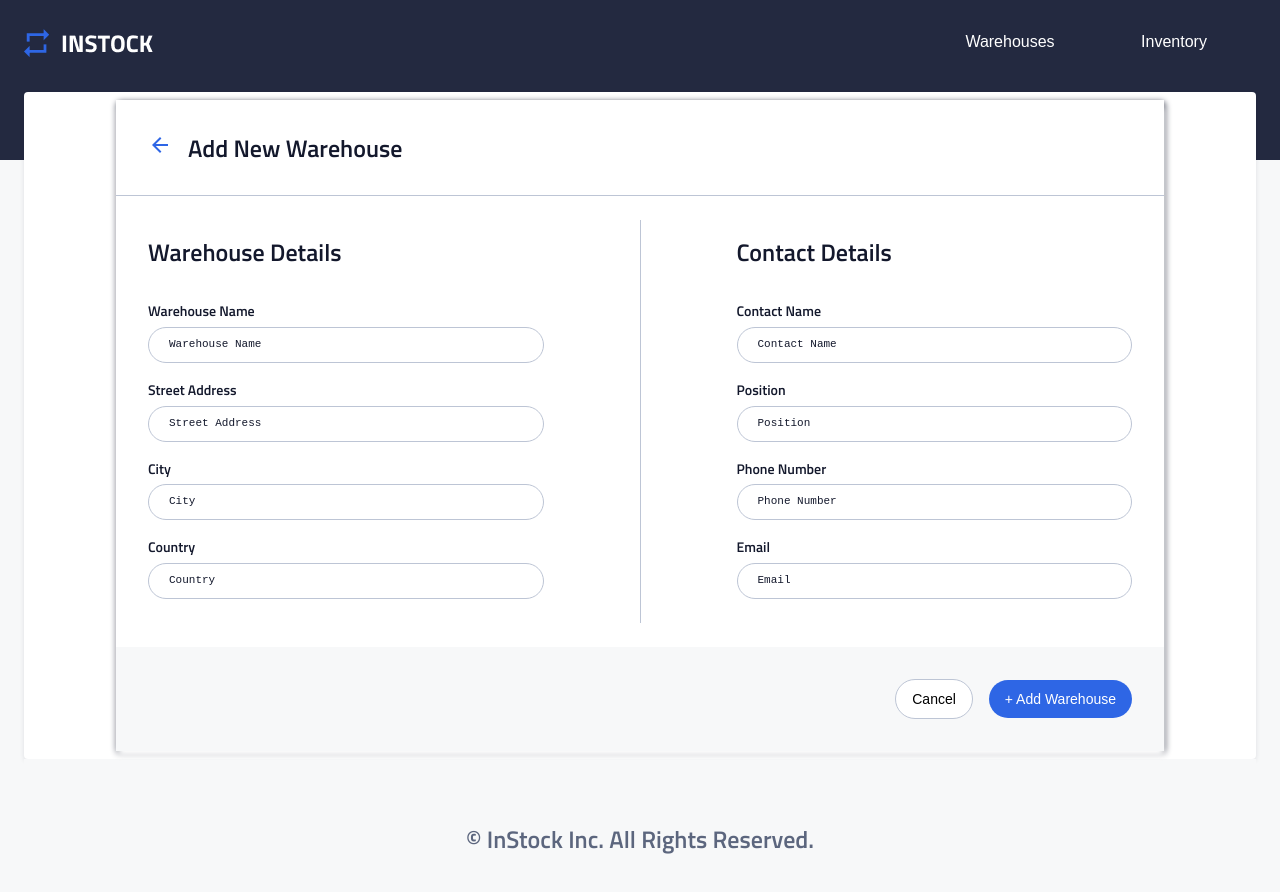
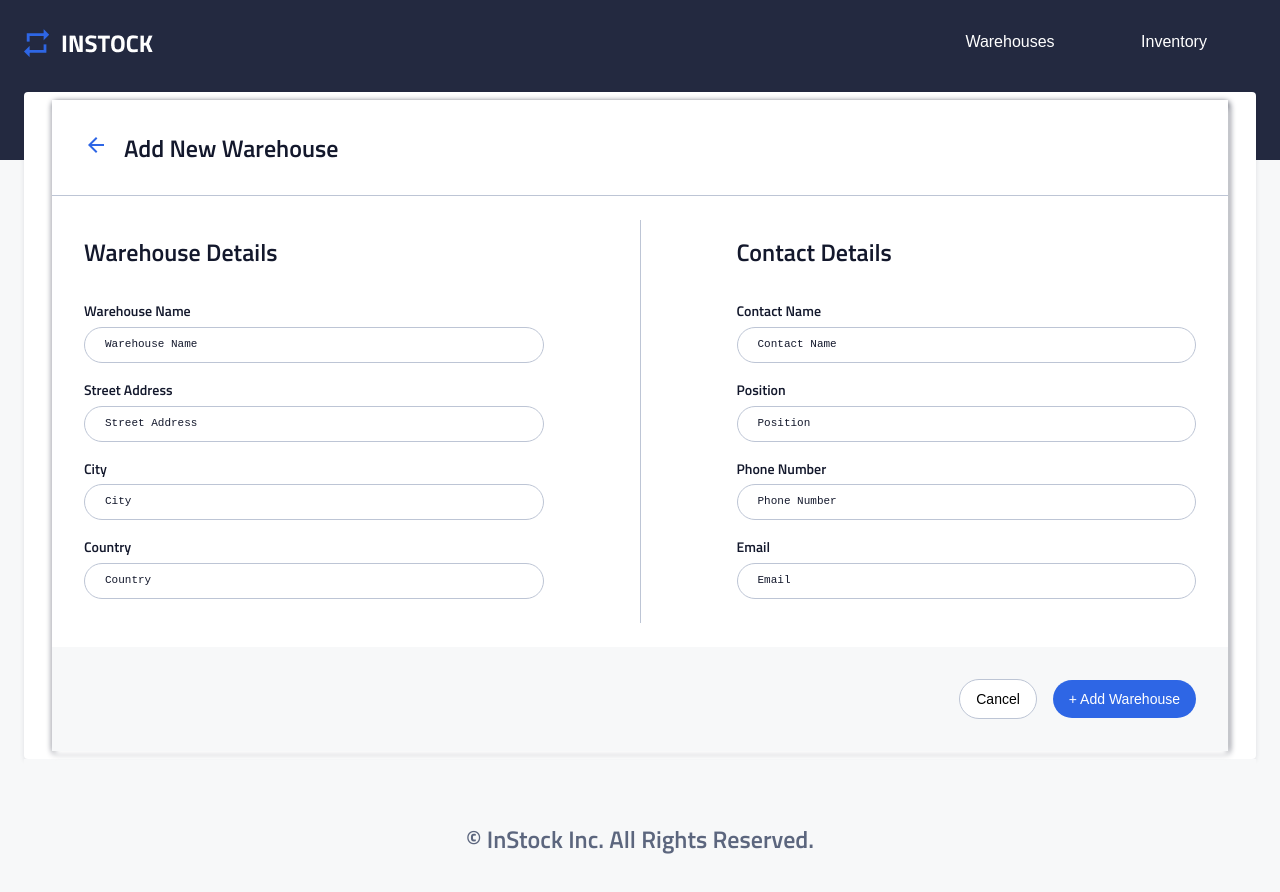
Before and after one commit to ariadnatoledo/dashing-doves-instock, a React (Vite) app: page /warehouses/add-new in a window 1280 px wide. Shown: the top 892 px of the page. Built offline with nearby package versions, Linux system fonts and the light colour scheme.

Commit message:
component changes

```diff
--- a/src/components/AddNewWarehouse/AddNewWarehouse.jsx
+++ b/src/components/AddNewWarehouse/AddNewWarehouse.jsx
@@ -1,15 +1,13 @@
 import "../AddNewWarehouse/AddNewWarehouse.scss"
 import ComponentHeader from '../ComponentHeader/ComponentHeader'
 import SaveCancelAddButton from '../SaveCancelAddButton/SaveCancelAddButton';
-import { useNavigate } from "react-router-dom";
 
 
-import React from 'react'
 
 
 export default function AddNewWarehouse() {
     return (
-        <section className='addNewWarehouseDetails'>
+
             <form className='addNewWarehouse-form'>
                 <ComponentHeader navigateTo="/" text="Add New Warehouse"   />
                 <section className='addNewWarehouse'>
@@ -46,7 +44,7 @@ export default function AddNewWarehouse() {
             </form>
 
 
-        </section>
+
 
 
     )
--- a/src/components/EditWarehouse/EditWarehouse.jsx
+++ b/src/components/EditWarehouse/EditWarehouse.jsx
@@ -8,7 +8,7 @@ import SaveCancelAddButton from '../SaveCancelAddButton/SaveCancelAddButton';
 
 function EditWarehouse() {
     return (
-        <section className='editWarehouseDetails'>
+
             <form className='editWarehouse-form'>
                 <ComponentHeader backIcon={backIconImage} text="Edit Warehouse" />
                 <section className='editWarehouse'>
@@ -43,7 +43,7 @@ function EditWarehouse() {
                 <SaveCancelAddButton showSave={true} />
 
             </form>
-        </section>
+
 
 
     )
```
Also changed, not shown: src/components/DeleteComponent/DeleteComponent.jsx (added, +12 -0 lines), src/components/DeleteItems/DeleteItems.jsx (added, +37 -0 lines), src/components/DeleteComponent/DeleteComponent.scss (added), src/components/DeleteItems/DeleteItems.scss (added).
